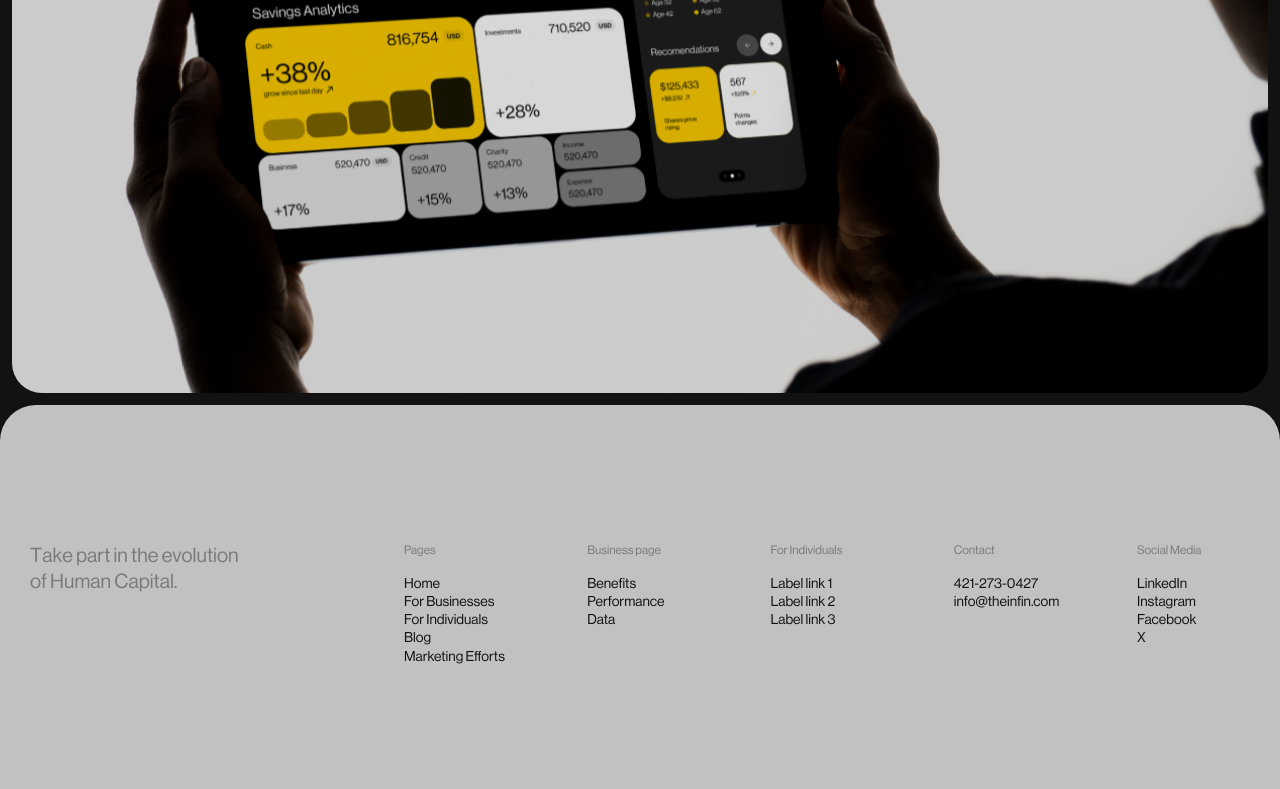
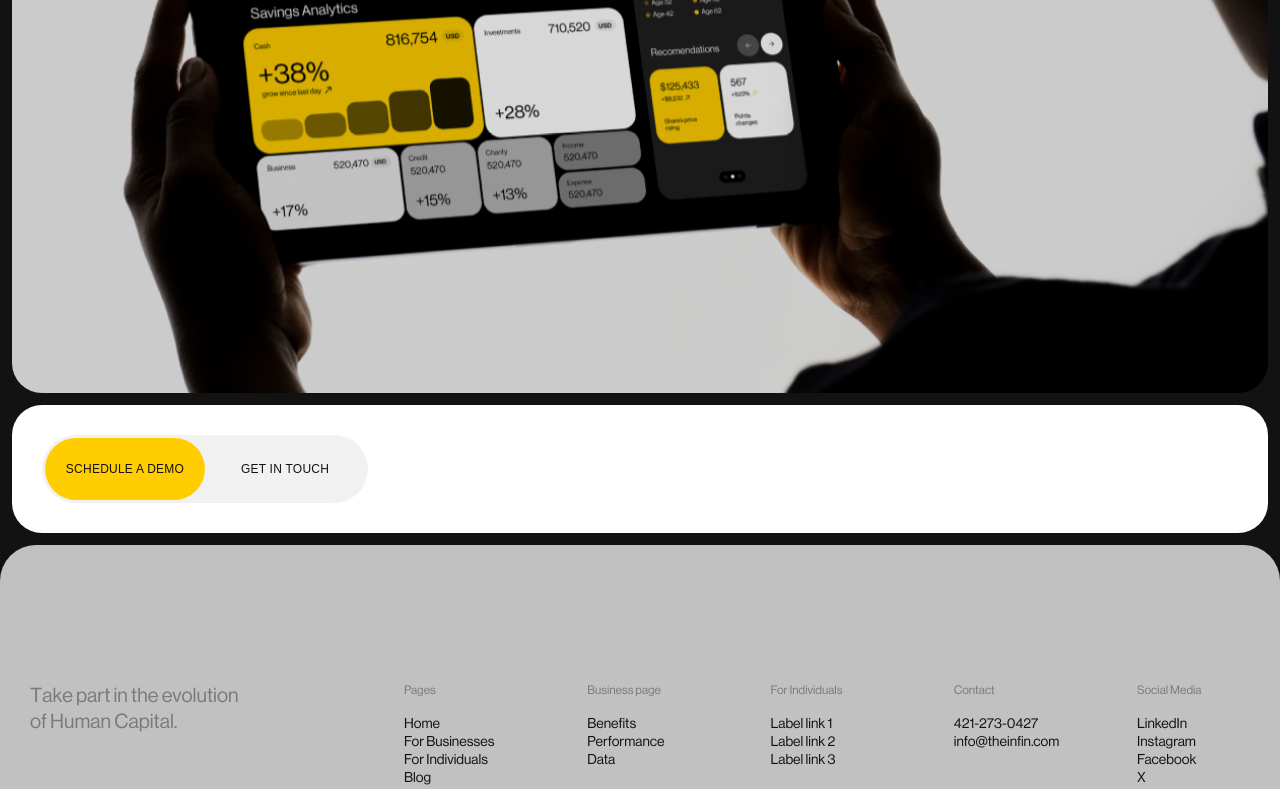
Before and after one commit to IhorLeonov/the-infin-full, a Next.js app: page /contact in a window 1280 px wide. Shown: the part 870-1659 px from the top of the page. Built offline with nearby package versions, Linux system fonts and the light colour scheme.

Commit message:
UPD | contact page

```diff
--- a/package.json
+++ b/package.json
@@ -14,6 +14,7 @@
     "next": "14.2.2",
     "react": "^18",
     "react-dom": "^18",
+    "react-hook-form": "^7.51.5",
     "react-swipeable": "^7.0.1",
     "sharp": "^0.33.3"
   },
--- a/src/app/contact/page.tsx
+++ b/src/app/contact/page.tsx
@@ -2,6 +2,7 @@ import Hero from '@/components/organisms/ContactComponents/Hero';
 import styles from '../../styles/components/pages/Contact/ContactPage.module.scss';
 import BottomComponent from '@/components/BottomComponent';
 import LargeImage from '@/components/organisms/LargeImage';
+import Contact from '@/components/organisms/ContactComponents/Contact';
 
 interface ContactPageProps {}
 
@@ -12,11 +13,12 @@ export default async function ContactPage({}: ContactPageProps) {
         <Hero />
         <LargeImage
           mobileImage="/images/handphone-mobile.png"
-          desctopImage="/images/handphone-desctop.png"
+          desctopImage="/images/handphone-desktop.png"
         />
+        <Contact />
       </main>
 
-      <BottomComponent className={styles.bottomComponent}/>
+      <BottomComponent className={styles.bottomComponent} />
     </div>
   );
 }
--- /dev/null
+++ b/src/components/organisms/ContactComponents/Contact.tsx
@@ -0,0 +1,51 @@
+'use client';
+
+import React, { useState } from 'react';
+import styles from '../../../styles/components/pages/Contact/Contact.module.scss';
+
+import { Section } from '@/components/atoms/Section';
+import { colors } from '@/lib/constants';
+
+interface ContactProps {}
+
+export default function Contact({}: ContactProps) {
+  const { accent } = colors;
+  const [isActive, setIsActive] = useState<'left' | 'right'>('left');
+
+  const onLeftButtonClick = () => {
+    setIsActive('left');
+  };
+  const onRightButtonClick = () => {
+    setIsActive('right');
+  };
+
+  return (
+    <Section type="filled" className={styles.contact}>
+      <div className={styles.description}>
+        <div className={styles.switcher}>
+          <button
+            type="button"
+            className={styles.leftButton}
+            onClick={onLeftButtonClick}
+            style={{
+              background: isActive === 'left' ? accent : '#FFFFFF00',
+            }}
+          >
+            Schedule a demo
+          </button>
+          <button
+            type="button"
+            className={styles.rightButton}
+            onClick={onRightButtonClick}
+            style={{
+              background: isActive === 'right' ? accent : '#FFFFFF00',
+            }}
+          >
+            Get in touch
+          </button>
+        </div>
+      </div>
+      <div className={styles.formWrapper}></div>
+    </Section>
+  );
+}
--- /dev/null
+++ b/src/styles/components/pages/Contact/Contact.module.scss
@@ -0,0 +1,37 @@
+@import '../../../mixins';
+@import '../../../variables';
+
+.contact {
+  background-color: $light;
+}
+
+.switcher {
+  display: grid;
+  grid-template-columns: 1fr 1fr;
+  padding: 3px;
+
+  width: 326px;
+  height: 68px;
+
+  border-radius: 129px;
+  background-color: rgba(18, 18, 18, 0.06);
+}
+
+.leftButton,
+.rightButton {
+  border-radius: 129px;
+
+  font-size: 12px;
+  font-weight: 500;
+  letter-spacing: 0.24px;
+  text-transform: uppercase;
+
+  color: $dark;
+  background-color: transparent;
+}
+
+@media screen and (max-width: $maxMobile) {
+  .switcher {
+    width: 100%;
+  }
+}
--- a/src/styles/components/pages/Contact/Hero.module.scss
+++ b/src/styles/components/pages/Contact/Hero.module.scss
@@ -16,7 +16,7 @@
 .wrapper {
   display: flex;
   justify-content: space-between;
-  align-items: end;
+  align-items: flex-end;
   margin-top: 26px;
 }
 
```
Also changed, not shown: public/images/handphone-desktop.png (renamed from public/images/handphone-desctop.png), 1 other file (tests, documents, lock files or other folders).
